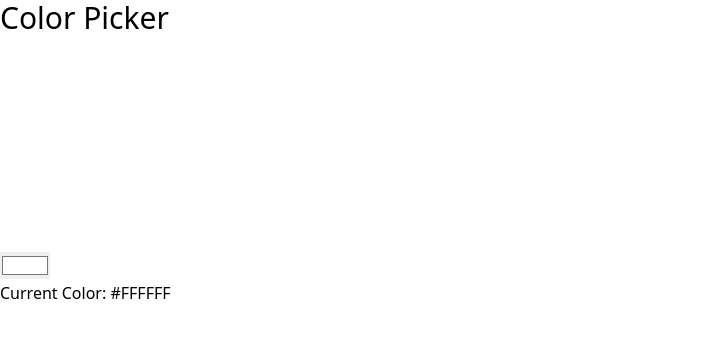
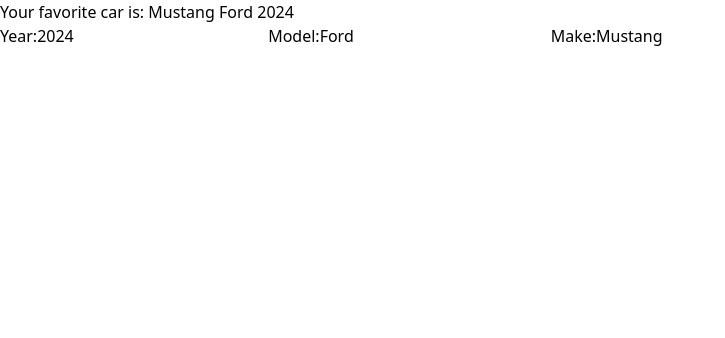
Before and after one commit to radithyaa/React-Brocode, a React (Vite) app: page / in a window 1280 px wide. Shown: the top 338 px of the page, without its empty margins (0-725 px from the left). Built offline with nearby package versions, Linux system fonts and the light colour scheme.

Commit message:
Course 8, object state update

```diff
--- a/src/App.jsx
+++ b/src/App.jsx
@@ -1,4 +1,5 @@
-import ColorPicker from "./ColorPicker";
+import MyComponent from "./MyComponent";
+
 export default function App() {
-  return <ColorPicker></ColorPicker>;
+  return <MyComponent></MyComponent>;
 }
--- a/src/ColorPicker.jsx
+++ /dev/null
@@ -1,18 +0,0 @@
-import { useState } from "react";
-
-export default function ColorPicker() {
-  const [color, setColor] = useState("#FFFFFF");
-
-  function handleColorChange(event) {
-    setColor(event.target.value);
-  }
-
-  return (
-    <div>
-      <h1 className="text-3xl">Color Picker</h1>
-      <div style={{ backgroundColor: color }} className="w-48 h-48 my-3"></div>
-      <input type="color" value={color} onChange={handleColorChange} />
-      <h1>Current Color: {color}</h1>
-    </div>
-  );
-}
--- /dev/null
+++ b/src/MyComponent.jsx
@@ -0,0 +1,35 @@
+import { useState } from "react";
+
+export default function MyComponent() {
+  const [car, setCar] = useState({
+    year: 2024,
+    model: "Ford",
+    make: "Mustang",
+  });
+
+  function handleYearChange(event) {
+    setCar((car) => ({ ...car, year: event.target.value }));
+  }
+  function handleModelChange(event) {
+    setCar({ ...car, model: event.target.value });
+  }
+  function handleMakeChange(event) {
+    setCar({ ...car, make: event.target.value });
+  }
+  return (
+    <div>
+      <h1>
+        Your favorite car is:{" "}
+        {`${car.make}
+        ${car.model}
+        ${car.year}`}
+      </h1>
+      <label>Year:</label>
+      <input type="number" value={car.year} onChange={handleYearChange} />
+      <label>Model:</label>
+      <input type="text" value={car.model} onChange={handleModelChange} />
+      <label>Make:</label>
+      <input type="text" value={car.make} onChange={handleMakeChange} />
+    </div>
+  );
+}
```
